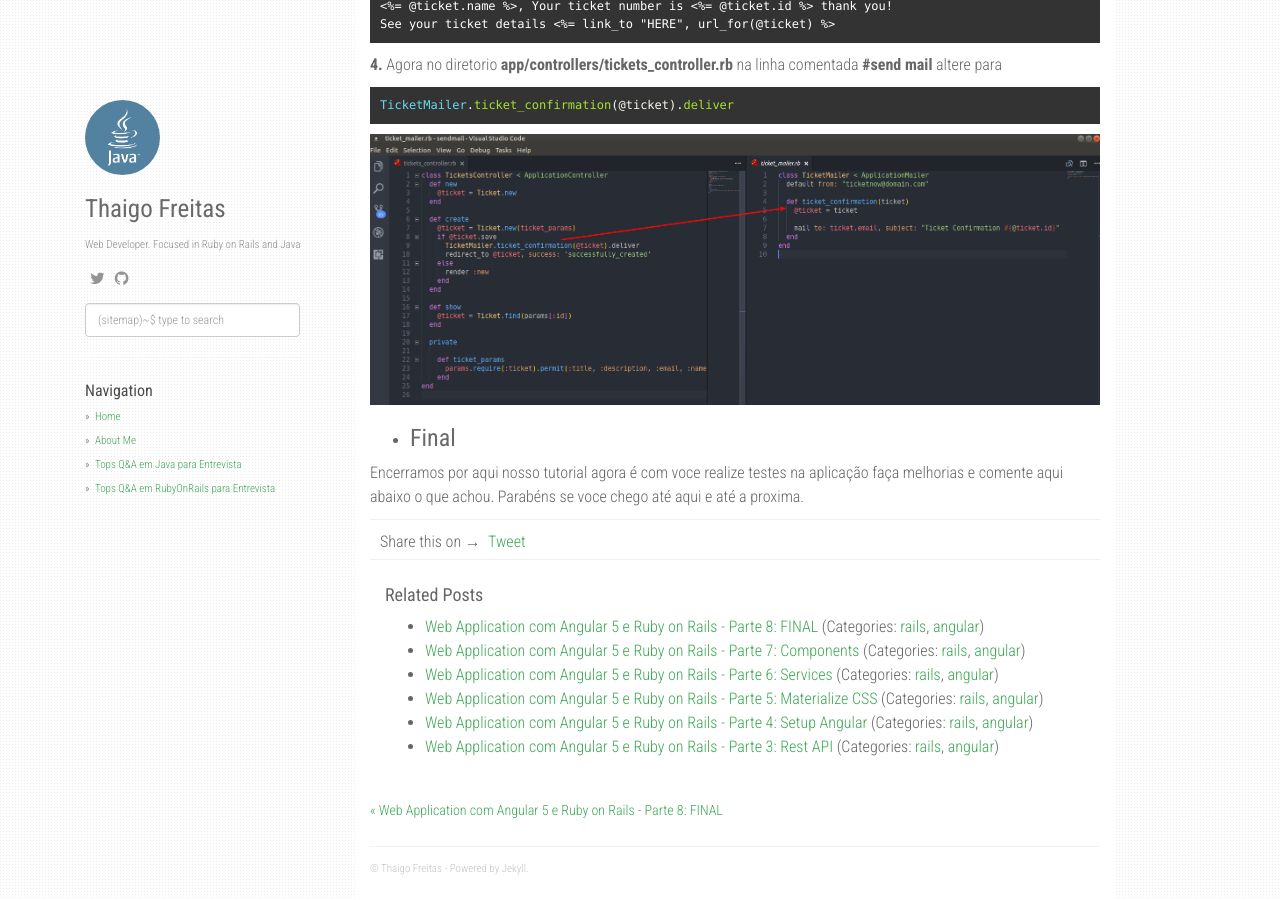
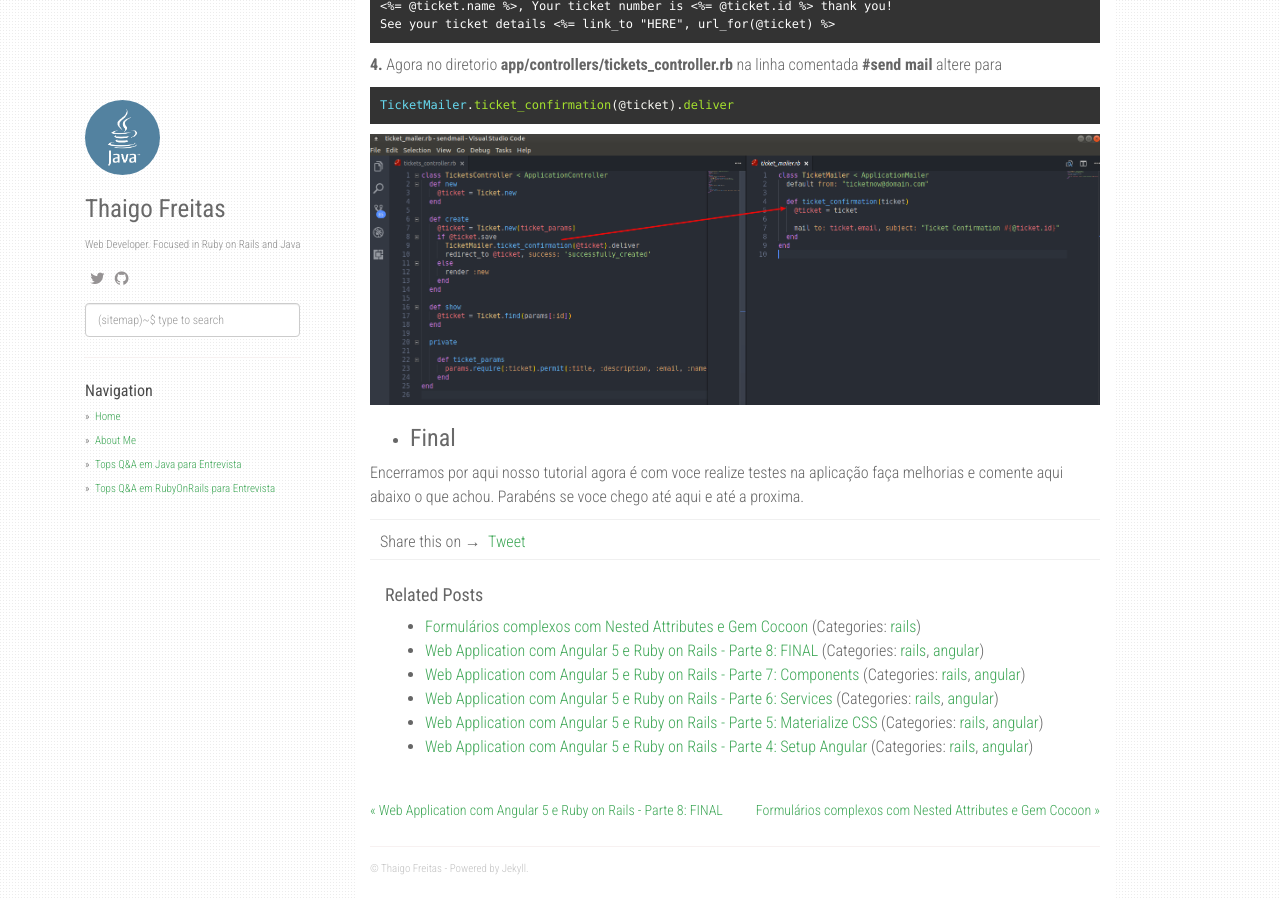
Before and after one commit to Thaigo/Thaigo.github.io, a Jekyll site: the page built from _posts/2018-03-15-rails-5-envio-de-email-e-toastr-notifications.md, in a window 1280 px wide and 900 px high, scrolled down 6978 px. Built offline with Jekyll 4.4.1, drawn with Linux system fonts in a browser that asks for light colours; nearby versions of some CDN libraries; comment, search, counter and statistics services are not loaded; part of the change alters nothing that is shown.

Commit message:
Formulários complexos com Nested Attributes e Gem Cocoon

````diff
--- a/_config.yml
+++ b/_config.yml
@@ -42,7 +42,7 @@ per_page: 20
 paginate_path: "/page/:num/"
 markdown: kramdown
 permalink: /:categories/:title
-gems:
+plugins:
   - jekyll-paginate
   - jekyll-gist
 
--- /dev/null
+++ b/_posts/2018-03-20-formularios-complexos-com-nested-attributes-e-gem-cocoon.md
@@ -0,0 +1,264 @@
+---
+layout: post
+title:  "Formulários complexos com Nested Attributes e Gem Cocoon"
+date:   2018-03-20 01:41:00 -0300
+tags: rails, form, cocoon, web, nested_attributes
+categories: [rails]
+---
+
+Nesse Tutorial vou abordar a utlização dos [Form Helpers](http://guides.rubyonrails.org/form_helpers.html) em rails, Associaçoes [Has_many :through](http://guides.rubyonrails.org/association_basics.html#the-has-many-through-association) para relacionamento entre tabelas e para completar vamos utilizar a [Gem Cocoon](http://guides.rubyonrails.org/form_helpers.html) com [Active Record Nested Attributes](http://api.rubyonrails.org/classes/ActiveRecord/NestedAttributes/ClassMethods.html) para demonstrar cenarios onde possuimos Objetos Pai e Objetos Filhos.
+
+## O que vamos construir?
+
+Primeiro vamos Visualizar o nosso relacionamento de tabelas.
+
+![Screenshot relationships](/static/img/post-cocoon/relationships.png)
+
+Nos vamos contruir uma aplicação para cadastro e consultas de carros, abordarei alguns form helpers para contrução de views e o recurso chamado [Nested Attributes](http://api.rubyonrails.org/classes/ActiveRecord/NestedAttributes/ClassMethods.html) onde vamos aninhar um objeto dentro de outro objeto. Fico Curioso?
+
+Veja o Video rápido de demonstração e se gostou vamos ao codigo.
+
+<iframe width="100%" height="315" src="https://www.youtube.com/embed/WQK57dIxrcc" frameborder="0" allow="autoplay; encrypted-media" allowfullscreen></iframe>
+
+
+
+ - ### Basic Setup
+
+Criando nossa aplicação rails com Sqlite como banco de dados
+
+ ```
+ rails new formcar
+ ```
+
+ - ### Cocoon Setup
+
+O Cocoon usa uma dependencia chamada [jQuery](https://github.com/rails/jquery-rails)  para instação do [jQuery](https://github.com/rails/jquery-rails)  existe duas opção apartir da versao 5 do rails via **Yarn** ou via **Gemfile**
+
+Se deseja usar Yarn é necessario ja ter o Yarn instalado antes na maquina. Para instalar o **Yarn** [Clique aqui](https://yarnpkg.com/en/)
+
+Instalando com **Yarn** use o comando no terminal:
+
+```
+yard add jquery
+```
+
+Instalando via **Gemfile** `jQuery` e `Cocoon` adicione no arquivo as linhas abaixo
+
+```ruby
+...
+gem 'jquery-rails'
+gem 'coccon'
+...
+```
+Instale usando o comando.
+```
+bundle install
+```
+
+Agora em `app/assets/javascripts/application.js` adicione
+
+```
+//= require jquery
+//= require cocoon
+```
+
+- ### Models and Relationships
+
+Agora vamos usar a imagem que vimos acima para construir nossas tabelas no banco de dados
+
+1. **Model Car**
+```
+rails g resource car date_car:date name new:boolean type_car:integer
+```
+2. **Model Variety**
+```
+rails g model variety name
+```
+3. **Model Row**
+```
+rails g model row variery:references
+```
+4. **Model Car_Row**
+```
+rails g model car_row row:references car:references
+```
+
+Rode as Migrations
+
+```
+rails db:migrate
+```
+
+Agora em `app/models/car.rb` e adicione as linha de codigo abaixo:
+
+```ruby
+class Car < ApplicationRecord
+  has_many :car_rows, dependent: :destroy
+  has_many :rows, through: :car_rows, dependent: :destroy
+
+  enum type_car: { Sedan: 0, Hatch: 1 }
+
+  accepts_nested_attributes_for :car_rows, reject_if: :all_blank, allow_destroy: true
+end
+```
+Em `app/models/car_row.rb` e adicione as linha de codigo abaixo:
+
+```ruby
+class CarRow < ApplicationRecord
+  belongs_to :row
+  belongs_to :car
+
+  accepts_nested_attributes_for :row, reject_if: :all_blank, allow_destroy: true
+end
+```
+Em `app/models/row.rb` e adicione as linha de codigo abaixo:
+```ruby
+class Row < ApplicationRecord
+  belongs_to :variety
+  has_many :car_rows, dependent: :destroy
+  has_many :cars, through: :car_rows, dependent: :destroy
+end
+```
+
+- ### Controllers
+
+Vamos criar a controller `app/controllers/cars_controller.rb` responsavel por controlar a lógica da aplicação e atua fazendo a ponte entre as **Views** e o **Models**
+
+```ruby
+class CarsController < ApplicationController
+
+  def index
+    @cars = Car.all
+  end
+
+  def new
+    @car = Car.new
+  end
+
+  def create
+    @car = Car.new(car_params)
+    if @car.save
+      redirect_to root_url
+    else
+      render new
+    end
+  end
+
+  def destroy
+    @car = Car.find(params[:id])
+    @car.destroy
+    redirect_to root_url
+
+  end
+
+  private
+
+  def car_params
+    params.require(:car).permit(:name, :date_car, :new, :type_car,
+                   :car_rows_attributes => [:id, :car_id, :row_id, :_destroy,
+                   :row_attributes => [:id, :variety_id]])
+  end
+end
+```
+
+- ### Routes
+
+Precisamos adicionar uma rota default em `config/routes.rb`
+```ruby
+Rails.application.routes.draw do
+  resources :cars
+  root "cars#index"
+end
+```
+
+- ### Views
+
+Entre no diretorio **app/views/cars** e crie um arquivo chamado **`new.html.erb`** e adicione o codigo
+
+<iframe src="https://pastebin.com/embed_iframe/1hFQBQnF" style="border:none;width:100%"></iframe>
+
+Crie uma arquivo chamado **`_form.html.erb`**
+
+<iframe src="https://pastebin.com/embed_iframe/WEM6ZnGL" style="border:none;width:100%"></iframe>
+
+Crie um arquivo chamado **`_car_row_fields.html.erb`**
+
+<iframe src="https://pastebin.com/embed_iframe/bvXDxtyy" style="border:none;width:100%"></iframe>
+
+Crie um arquivo chamado **`index.html.erb`**
+
+<iframe src="https://pastebin.com/embed_iframe/Fx1by2fq" style="border:none;width:100%"></iframe>
+
+ - Altere o arquivo **app/assets/stylesheets/application.css** para **application.scss** e adicione o import
+
+ ```scss
+ @import "cars";
+ ```
+
+Em **app/assets/stylesheets/cars.scss** adicione
+
+```css
+.style-9{
+  max-width: 450px;
+  background: #FAFAFA;
+  padding: 30px;
+  margin: 50px auto;
+  box-shadow: 1px 1px 25px rgba(0, 0, 0, 0.35);
+  border-radius: 10px;
+  border: 6px solid #305A72;
+}
+
+.field {
+  padding: 10px;
+  margin: 5px auto;
+}
+
+.actions {
+  margin: 5px auto;
+}
+
+table {
+	font-family: verdana,arial,sans-serif;
+	font-size:14px;
+	color: #333333;
+	border-width: 1px;
+	border-color: #999999;
+	border-collapse: collapse;
+}
+table th {
+	background-color:#b3b3cc;
+	border-width: 1px;
+	padding: 8px;
+	border-style: solid;
+	border-color: #a9c6c9;
+}
+table tr {
+  background-color:#f0f0f5;
+}
+
+table td {
+	border-width: 1px;
+	padding: 8px;
+	border-style: solid;
+	border-color: #a9c6c9;
+}
+```
+
+Agora vai em `app/views/layouts/application.html.erb` e adicione
+
+```html
+<body>
+  <div class="style-9">
+    <%= yield %>
+  </div>
+</body>
+```
+
+- ### Final
+
+Agora levante o servidor e pronto!
+```
+rails s
+```
+
+Chegamos ao fim do nosso tutorial agora realize teste faça melhorias. E Até a proxima.
````
Also changed, not shown: static/img/post-cocoon/relationships.png (added).
